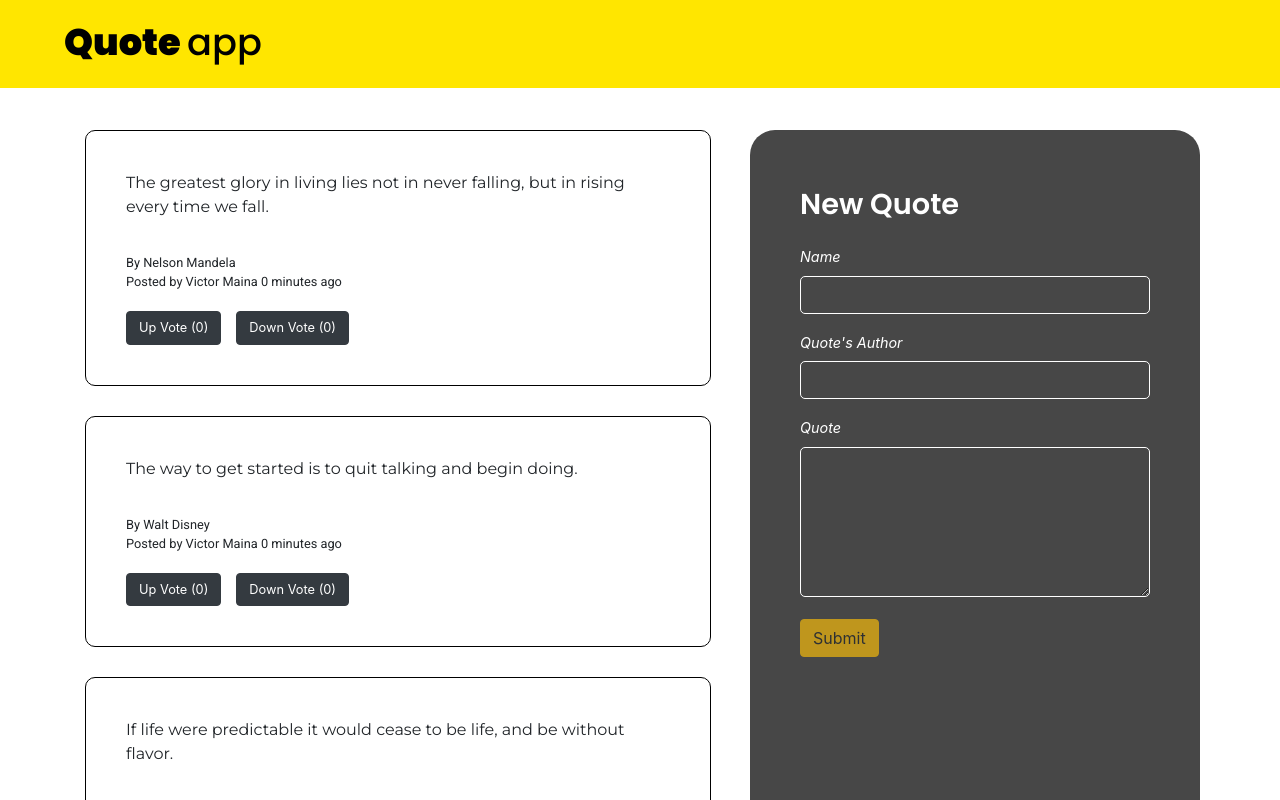
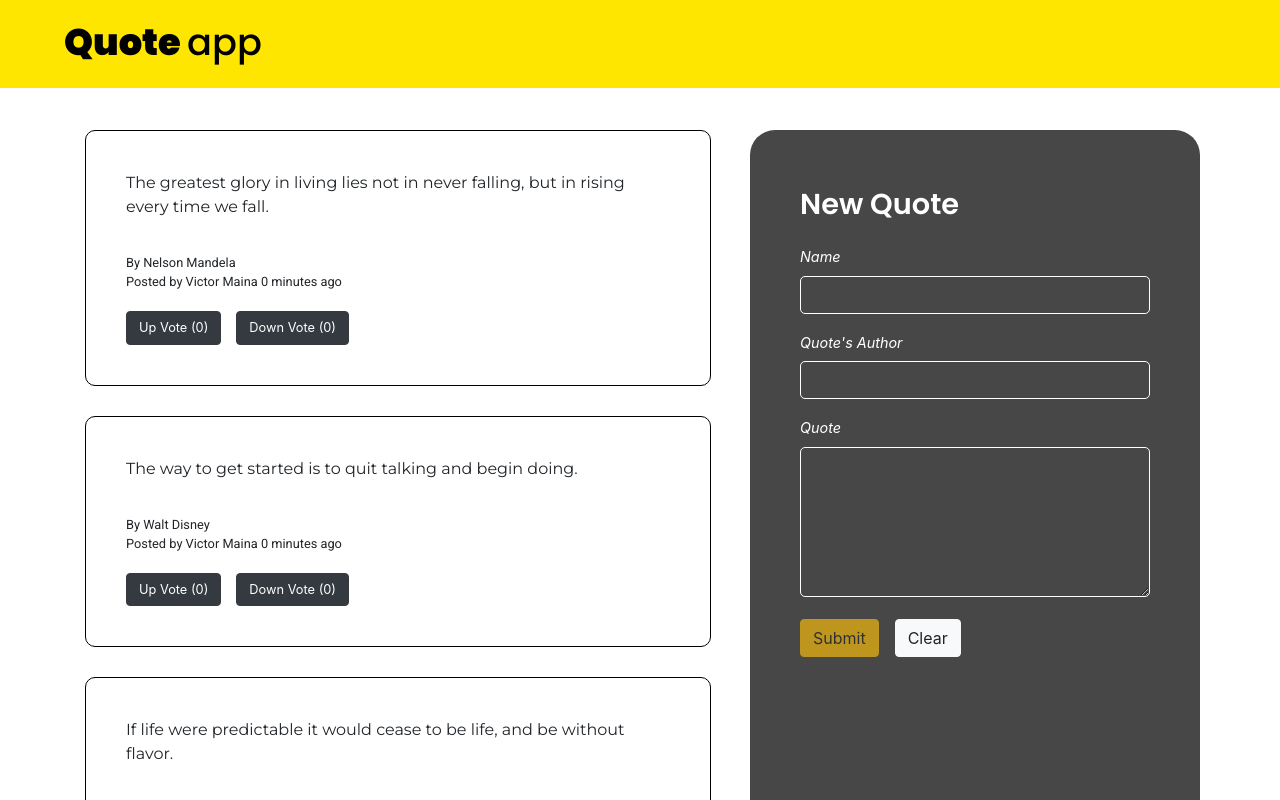
Before and after one commit to VictorKMaina/Quotes, an Angular app: page / in a window 1280 px wide. Shown: the top 800 px of the page. Built offline with nearby package versions, Linux system fonts and the light colour scheme.

Commit message:
add clear button on form

```diff
--- a/angular.json
+++ b/angular.json
@@ -117,6 +117,10 @@
               "devServerTarget": "quotes-app:serve:production"
             }
           }
+        },
+        "deploy": {
+          "builder": "angular-cli-ghpages:deploy",
+          "options": {}
         }
       }
     }
--- a/src/app/components/quote-form/quote-form.component.html
+++ b/src/app/components/quote-form/quote-form.component.html
@@ -18,5 +18,6 @@
     </div>
 
 
-    <button [disabled]="!form.valid" class="btn btn-warning" id="submit">Submit</button>
+    <button [disabled]="!form.valid" class="btn btn-warning">Submit</button>
+    <button type="reset" class="btn btn-light ml-3">Clear</button>
 </form>
```
